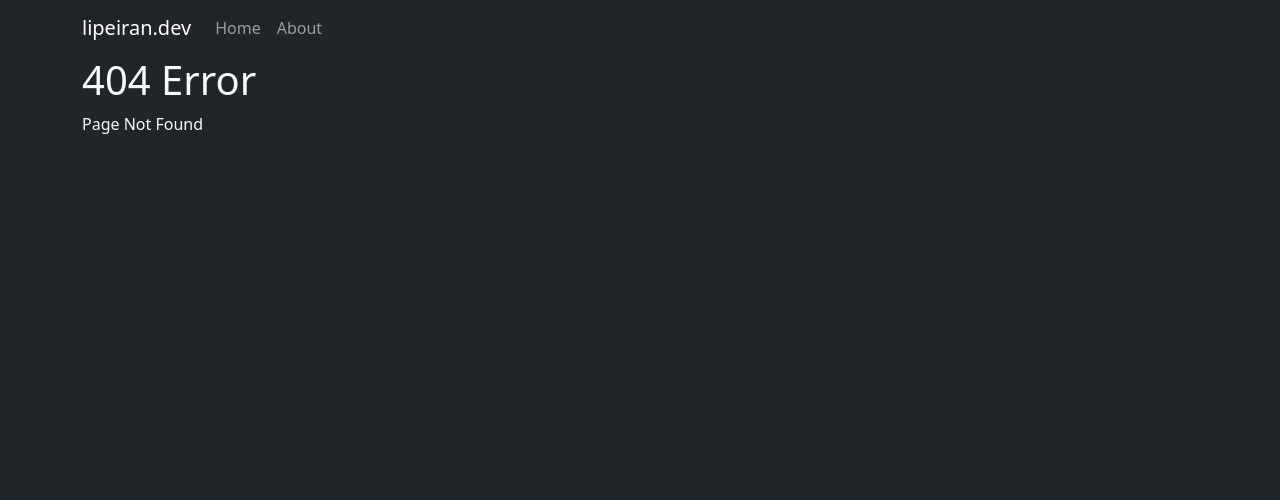
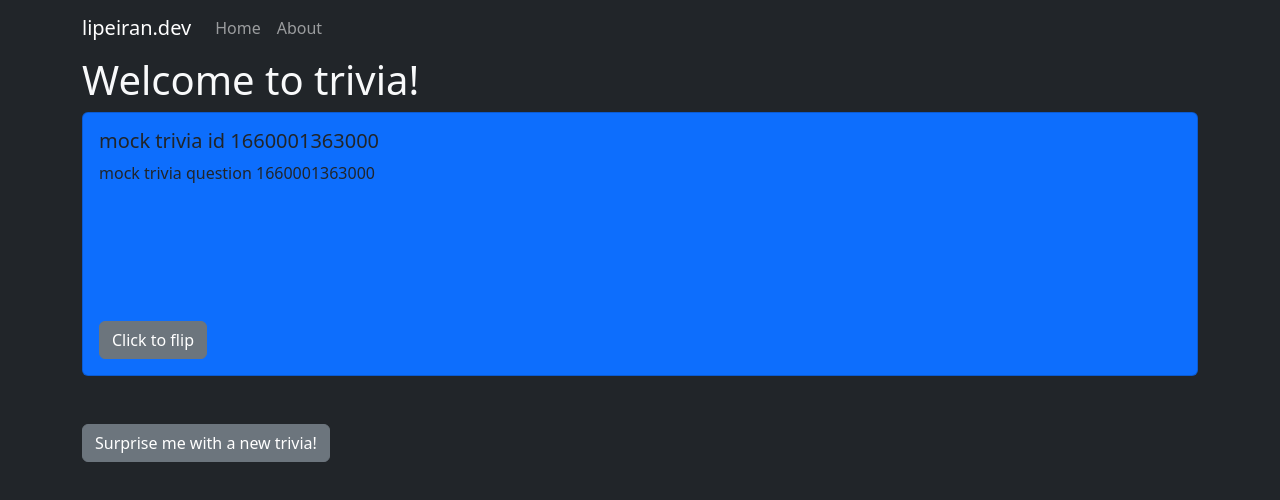
Before and after one commit to prli/website-ui, a React (Create React App) app: page /trivia in a window 1280 px wide. Before the commit this address had no page. Shown: the top 500 px of the page. Built offline with nearby package versions, Linux system fonts and the light colour scheme.

Commit message:
added base ui for trivia question and answer using card with mock data

```diff
--- a/package.json
+++ b/package.json
@@ -13,6 +13,7 @@
     "bootstrap": "^5.2.0",
     "react": "^18.2.0",
     "react-bootstrap": "^2.5.0",
+    "react-card-flip": "^1.1.5",
     "react-dom": "^18.2.0",
     "react-router-dom": "^6.3.0",
     "react-scripts": "5.0.1",
--- a/src/App.tsx
+++ b/src/App.tsx
@@ -5,6 +5,7 @@ import ErrorNotFoundPage from './ErrorNotFoundPage';
 import AboutPage from './AboutPage';
 import HomePage from './HomePage';
 import MenuBar from './MenuBar';
+import TriviaPage from './TriviaPage';
 
 function App() {
   return (
@@ -13,6 +14,7 @@ function App() {
       <Routes>
         <Route path="/" element={<HomePage />} />
         <Route path="about" element={<AboutPage />} />
+        <Route path="trivia" element={<TriviaPage />} />
         <Route path="*" element={<ErrorNotFoundPage />} />
       </Routes>
     </div>
--- /dev/null
+++ b/src/TriviaPage.css
@@ -0,0 +1,4 @@
+.trivia-card-text {
+  overflow-y: auto;
+  height: 9rem;
+}
--- /dev/null
+++ b/src/TriviaPage.tsx
@@ -0,0 +1,64 @@
+import React, { useState, useEffect } from 'react';
+import './TriviaPage.css';
+import Container from 'react-bootstrap/Container';
+import Button from 'react-bootstrap/Button';
+import Card from 'react-bootstrap/Card';
+import ReactCardFlip from 'react-card-flip';
+import Col from 'react-bootstrap/Col';
+
+interface Trivia {
+  id: string;
+  question: string;
+  answer: string;
+}
+
+function TriviaPage() {
+  const [trivia, setTrivia] = useState<Trivia>({} as Trivia);
+  const [isFlipped, setIsFlipped] = useState<boolean>(false);
+
+  useEffect(() => {
+    getTrivia();
+  }, []);
+
+  function getTrivia() {
+    setIsFlipped(false);
+    setTrivia({
+      'id': `mock trivia id ${new Date().getTime()}`,
+      'question': `mock trivia question ${new Date().getTime()}`,
+      'answer': `mock trivia answer very long very long very long very long very long very long very long very long very long very long very long very long very long very long very long very long very long very long very long very long very long very long very long text very long text very long textvery long textvery long text very long text very long text very long text very long textvery long textvery long text very long text ${new Date().getTime()}`,
+    });
+  }
+
+  return (
+    <Container>
+      <main>
+        <h1 className="text-light">Welcome to trivia!</h1>
+        <Col>
+          <ReactCardFlip isFlipped={isFlipped} flipDirection="horizontal">
+            <Card bg='primary'>
+              <Card.Body>
+                <Card.Title>{trivia.id}</Card.Title>
+                <Card.Text className='trivia-card-text'>
+                  {trivia.question}
+                </Card.Text>
+                <Button variant="secondary" className='mt-auto' onClick={() => setIsFlipped(!isFlipped)}>Click to flip</Button>
+              </Card.Body>
+            </Card>
+            <Card bg='success'>
+              <Card.Body>
+                <Card.Title>{trivia.id}</Card.Title>
+                <Card.Text className='trivia-card-text'>
+                  {trivia.answer}
+                </Card.Text>
+                <Button variant="secondary" className='mt-auto' onClick={() => setIsFlipped(!isFlipped)}>Click to flip</Button>
+              </Card.Body>
+            </Card>
+          </ReactCardFlip>
+        </Col>
+        <Button variant="secondary" className='mt-5' onClick={() => getTrivia()}>Surprise me with a new trivia!</Button>
+      </main>
+    </Container>
+  );
+}
+
+export default TriviaPage;
```
Also changed, not shown: 1 other file (tests, documents, lock files or other folders).
